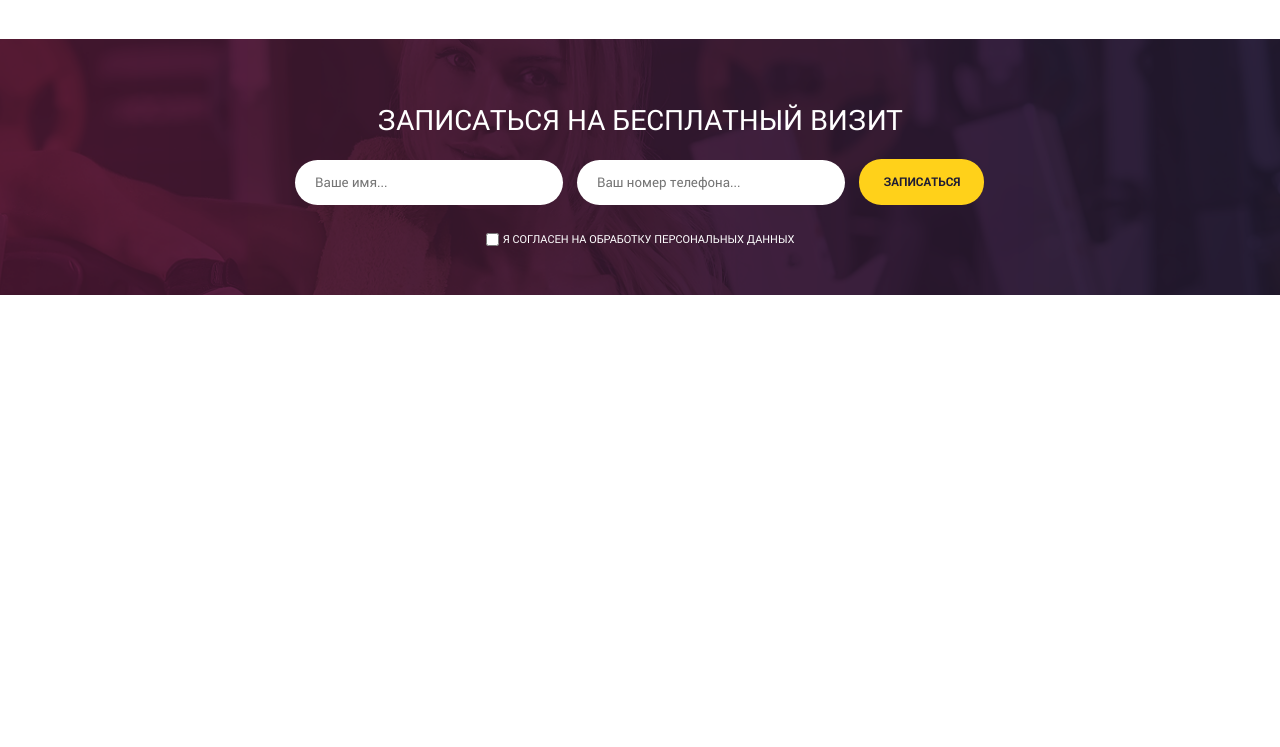
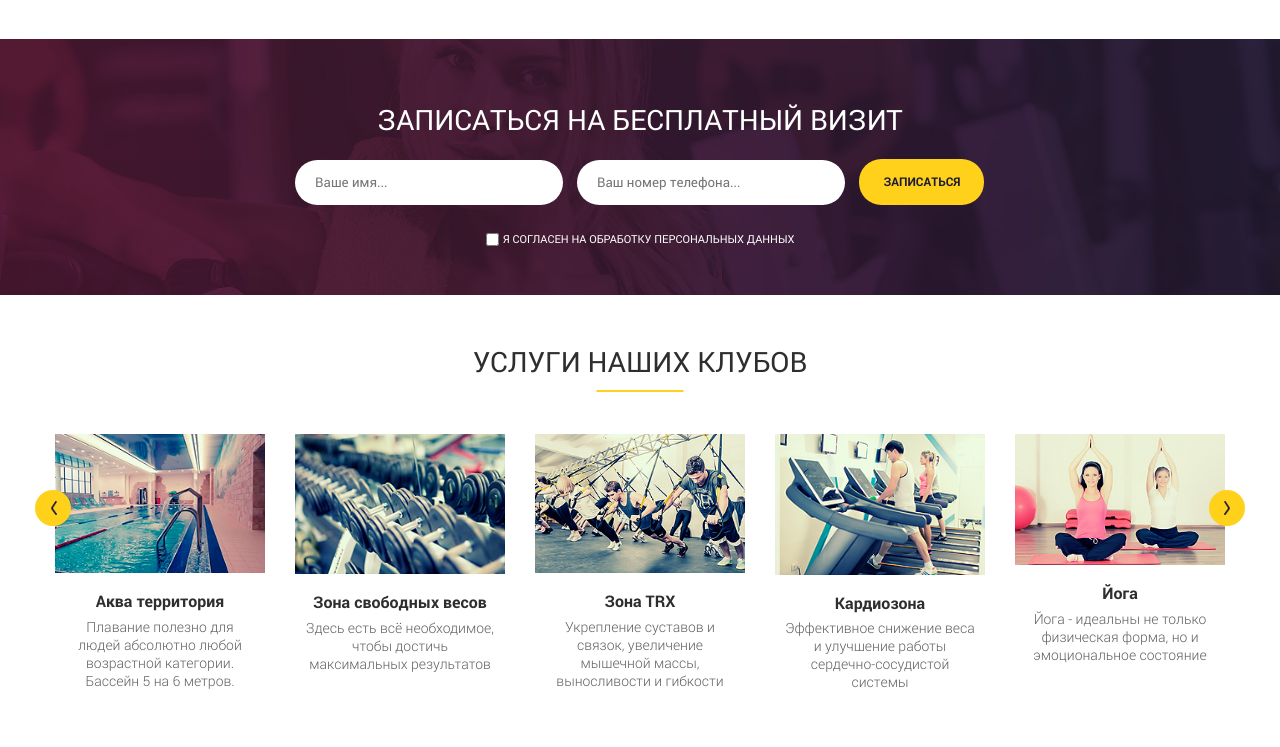
Before and after one commit to elek3k/Summer, a website: page index.html in a window 1280 px wide. Shown: the part 1205-1952 px from the top of the page. Before the commit the page ends 1500 px from the top, so only its background shows below. Drawn offline with nearby package versions, Linux system fonts and the light colour scheme.

Commit message:
feat: added section services

```diff
--- a/index.html
+++ b/index.html
@@ -132,27 +132,27 @@
         <!-- Additional required wrapper -->
         <div class="swiper-wrapper">
             <!-- Slides -->
-            <div class="swiper-slide">
+            <div class="swiper-slide resize-slide">
 
                 <div class="slide slide1"></div>
 
           </div>
-            <div class="swiper-slide">
+            <div class="swiper-slide resize-slide">
 
                 <div class="slide slide2"></div>
 
           </div>
-            <div class="swiper-slide">
+            <div class="swiper-slide resize-slide">
 
                 <div class="slide slide3"></div>
 
           </div>
-            <div class="swiper-slide">
+            <div class="swiper-slide resize-slide">
 
                 <div class="slide slide4"></div>
 
           </div>
-            <div class="swiper-slide">
+            <div class="swiper-slide resize-slide">
 
                 <div class="slide slide5"></div>
 
@@ -221,10 +221,76 @@
             <label class="label register__label" for="register-checkbox">я согласен на обработку персональных данных</label>
           </div>
         </form>
-      </section>
-      <!-- /.register -->
       </div>
       <!-- /.container -->
+    </section>
+    <!-- /.register -->
+
+    <section class="services">
+      <div class="container">
+        <h2 class="title title--before services__title">Услуги наших клубов</h2>
+        <div class="services__swiper-wrap">
+          <!-- Slider main container -->
+          <div class="swiper-container services__swiper">
+            <!-- Additional required wrapper -->
+            <div class="swiper-wrapper">
+              <!-- Slides -->
+              <div class="swiper-slide services__swiper-slide">
+                <div class="slide-block">
+                  <img src="img/services/img1.jpg" alt="">
+                  <div class="discription">
+                    <h3 class="discription__title">Аква территория</h3>
+                    <p class="discription__text">Плавание полезно для людей абсолютно любой возрастной категории. Бассейн 5 на 6 метров.</p>
+                  </div>
+                </div>
+              </div>
+              <div class="swiper-slide services__swiper-slide">
+                <div class="slide-block">
+                  <img src="img/services/img2.jpg" alt="">
+                  <div class="discription">
+                    <h3 class="discription__title">Зона свободных весов</h3>
+                    <p class="discription__text">Здесь есть всё необходимое, чтобы достичь максимальных результатов</p>
+                  </div>
+                </div>
+              </div>
+              <div class="swiper-slide services__swiper-slide">
+                <div class="slide-block">
+                  <img src="img/services/img3.jpg" alt="">
+                  <div class="discription">
+                    <h3 class="discription__title">Зона TRX</h3>
+                    <p class="discription__text">Укрепление суставов и связок, увеличение мышечной массы, выносливости и гибкости</p>
+                  </div>
+                </div>
+              </div>
+              <div class="swiper-slide services__swiper-slide">
+                <div class="slide-block">
+                  <img src="img/services/img4.jpg" alt="">
+                  <div class="discription">
+                    <h3 class="discription__title">Кардиозона</h3>
+                    <p class="discription__text">Эффективное снижение веса и улучшение работы сердечно-сосудистой системы</p>
+                  </div>
+                </div>
+              </div>
+              <div class="swiper-slide services__swiper-slide">
+                <div class="slide-block">
+                  <img src="img/services/img5.jpg" alt="">
+                  <div class="discription">
+                    <h3 class="discription__title">Йога</h3>
+                    <p class="discription__text">Йога - идеальны не только физическая форма, но и эмоциональное состояние</p>
+                  </div>
+                </div>
+              </div>
+            </div>
+            <!-- If we need navigation buttons -->
+          </div>
+          <div class="swiper-button-prev services__prev main__swiper-button-prev"></div>
+          <div class="swiper-button-next services__next main__swiper-button-next"></div>
+        </div>
+        <!-- /.services__swiper-wrap -->
+      </div>
+      <!-- /.container -->
+    </section>
+    <!-- /.services -->
 
   </main>
 
--- a/js/main.js
+++ b/js/main.js
@@ -18,12 +18,25 @@ $(document).ready(function () {
 
   })
 
+  // инициализация 2 слайдера
+  var mySwiper = new Swiper ('.services__swiper', {
+    // Optional parameters
+    loop: true,
+    slidesPerView: 5,
+    spaceBetween: 30,
+    // Navigation arrows
+    navigation: {
+      nextEl: '.swiper-button-next',
+      prevEl: '.swiper-button-prev',
+    },
+  })
+
   // resize
   $(function(){
-    $('.swiper-slide').height($('.swiper-slide').width()/2.3);
+    $('.resize-slide').height($('.resize-slide').width()/2.3);
 
     $(window).resize(function(){
-      $('.swiper-slide').height($('.swiper-slide').width()/2.3);
+      $('.resize-slide').height($('.resize-slide').width()/2.3);
     });
   });
 
--- a/sass/_interface.sass
+++ b/sass/_interface.sass
@@ -39,3 +39,13 @@
   color: $text
   border-radius: 1.65rem
   border: 0
+.swiper-button-prev,.swiper-button-next
+  width: 2.571rem
+  height: 2.571rem
+  border-radius: 50%
+  &::after
+    content: ''
+.swiper-button-prev
+  background: $mainColor url(../img/services/prev.png) no-repeat center / 0.4rem
+.swiper-button-next
+  background: $mainColor url(../img/services/next.png) no-repeat center / 0.4rem
--- a/sass/style.sass
+++ b/sass/style.sass
@@ -9,3 +9,4 @@
 @import 'templates/clubs'
 @import 'templates/register'
 @import 'templates/services'
+@import 'templates/gallery'
--- a/sass/templates/_services.sass
+++ b/sass/templates/_services.sass
@@ -0,0 +1,31 @@
+.services
+  padding-top: 2rem
+  padding-bottom: 3rem
+  &__title
+    margin-bottom: 4rem
+  &__swiper-wrap
+    position: relative
+  &__swiper-slide
+    max-width: 15rem
+    .discription
+      text-align: center
+      &__title
+        margin-bottom: 0.5rem
+        font-size: 1.142rem
+        color: $text
+      &__text
+        margin-top: 0
+        padding: 0 0.7rem 0
+        font-weight: lighter
+        line-height: 1.285rem
+        color: #616161
+    img
+      height: 100%
+      max-height: 10.714rem
+      max-width: 15rem
+  &__prev
+    left: -1.4rem
+    top: 5.6rem
+  &__next
+    right: -1.4rem
+    top: 5.6rem
```
Also changed, not shown: css/style.min.css, img/services/next.png (added), img/services/prev.png (added), sass/templates/_gallery.sass (added).
